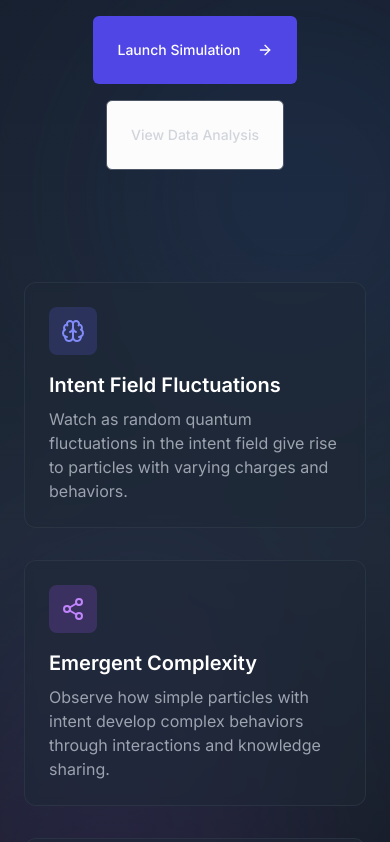
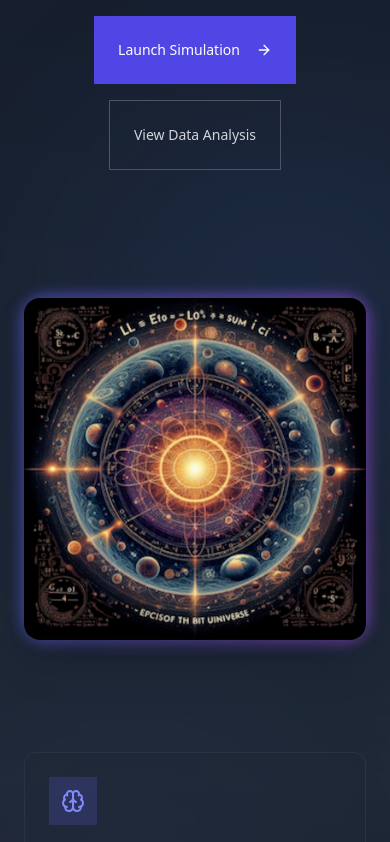
Before and after one commit to TheVoidIntent/particle-dance-symbiosis, a React (Vite) app: page / in a window 390 px wide. Shown: the part 605-1447 px from the top of the page. Built offline with nearby package versions, Linux system fonts and the light colour scheme.

Commit message:
Add product image
Add a product image to the page.

```diff
--- a/src/index.css
+++ b/src/index.css
@@ -1,131 +1,23 @@
 
-@import url('https://fonts.googleapis.com/css2?family=Inter:wght@300;400;500;600;700&display=swap');
+@import 'tailwindcss/base';
+@import 'tailwindcss/components';
+@import 'tailwindcss/utilities';
 
-@tailwind base;
-@tailwind components;
-@tailwind utilities;
-
-@layer base {
-  :root {
-    --background: 220 33% 99%;
-    --foreground: 240 10% 4%;
-
-    --card: 0 0% 100%;
-    --card-foreground: 240 10% 4%;
-
-    --popover: 0 0% 100%;
-    --popover-foreground: 240 10% 4%;
-
-    --primary: 220 70% 55%;
-    --primary-foreground: 0 0% 100%;
-
-    --secondary: 240 5% 96%;
-    --secondary-foreground: 240 6% 10%;
-
-    --muted: 240 5% 96%;
-    --muted-foreground: 240 4% 46%;
-
-    --accent: 220 70% 92%;
-    --accent-foreground: 240 6% 10%;
-
-    --destructive: 0 84% 60%;
-    --destructive-foreground: 0 0% 100%;
-
-    --border: 240 6% 90%;
-    --input: 240 6% 90%;
-    --ring: 220 70% 55%;
-
-    --radius: 0.5rem;
+/* Add custom animation */
+@keyframes float {
+  0% {
+    transform: translateY(0px);
   }
-
-  * {
-    @apply border-border;
-    margin: 0;
-    padding: 0;
-    box-sizing: border-box;
+  50% {
+    transform: translateY(-10px);
   }
-
-  html {
-    scroll-behavior: smooth;
-    -webkit-font-smoothing: antialiased;
-    -moz-osx-font-smoothing: grayscale;
-  }
-
-  body {
-    @apply bg-background text-foreground;
-    font-family: 'Inter', -apple-system, BlinkMacSystemFont, sans-serif;
-    overflow-x: hidden;
-  }
-
-  ::selection {
-    @apply bg-primary/20 text-primary;
-  }
-
-  .animate-delay-100 {
-    animation-delay: 100ms;
-  }
-
-  .animate-delay-200 {
-    animation-delay: 200ms;
-  }
-
-  .animate-delay-300 {
-    animation-delay: 300ms;
-  }
-
-  .animate-delay-400 {
-    animation-delay: 400ms;
-  }
-
-  .animate-delay-500 {
-    animation-delay: 500ms;
-  }
-
-  .glass {
-    @apply bg-white/70 backdrop-blur-md border border-white/20;
-  }
-
-  .glass-dark {
-    @apply bg-foreground/5 backdrop-blur-md border border-foreground/10;
-  }
-
-  .section-padding {
-    @apply py-24 md:py-32;
-  }
-
-  .section-container {
-    @apply max-w-7xl mx-auto px-6 md:px-8;
-  }
-
-  /* Custom scrollbar */
-  ::-webkit-scrollbar {
-    width: 8px;
-  }
-
-  ::-webkit-scrollbar-track {
-    @apply bg-secondary/50;
-  }
-
-  ::-webkit-scrollbar-thumb {
-    @apply bg-primary/20 rounded-full transition-colors hover:bg-primary/30;
+  100% {
+    transform: translateY(0px);
   }
 }
 
-/* Animation utilities */
-@layer utilities {
-  .transition-default {
-    @apply transition-all duration-300 ease-out;
-  }
+.animate-float {
+  animation: float 6s ease-in-out infinite;
+}
 
-  .transition-slow {
-    @apply transition-all duration-500 ease-out;
-  }
-
-  .transition-fast {
-    @apply transition-all duration-200 ease-out;
-  }
-
-  .text-balance {
-    text-wrap: balance;
-  }
-}
+/* Other custom styles */
--- a/src/pages/HomePage.tsx
+++ b/src/pages/HomePage.tsx
@@ -1,3 +1,4 @@
+
 import React from "react";
 import { Helmet } from "react-helmet";
 import { Link } from "react-router-dom";
@@ -54,6 +55,25 @@ const HomePage: React.FC = () => {
             </div>
           </div>
 
+          {/* Cosmic Universe Image */}
+          <div className="flex justify-center my-16 animate-float">
+            <div className="relative group">
+              <div className="absolute -inset-0.5 bg-gradient-to-r from-indigo-500 to-purple-500 rounded-3xl blur opacity-75 group-hover:opacity-100 transition duration-1000 group-hover:duration-200 animate-pulse"></div>
+              <div className="relative">
+                <img
+                  src="/lovable-uploads/be1b6633-26f7-4b05-83a6-6a1c4d0b90ad.png"
+                  alt="Cosmic Universe Diagram"
+                  className="rounded-2xl shadow-2xl max-w-full md:max-w-xl mx-auto transform transition-transform duration-500 hover:scale-105"
+                />
+                <div className="absolute inset-0 rounded-2xl bg-black bg-opacity-40 flex items-center justify-center opacity-0 group-hover:opacity-100 transition-opacity duration-300">
+                  <p className="text-white text-lg font-medium px-6 text-center">
+                    Universe Intent Model: The fundamental structure of particle creation from intent field fluctuations
+                  </p>
+                </div>
+              </div>
+            </div>
+          </div>
+
           {/* Feature highlights */}
           <div className="grid md:grid-cols-3 gap-8 py-12">
             <div className="bg-gray-800/50 backdrop-blur-sm border border-gray-700/50 rounded-xl p-6 transform transition-all hover:scale-105 hover:bg-gray-800/70">
```
Also changed, not shown: public/lovable-uploads/be1b6633-26f7-4b05-83a6-6a1c4d0b90ad.png (added).
